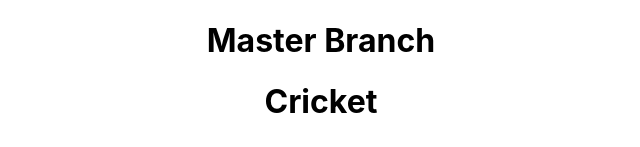
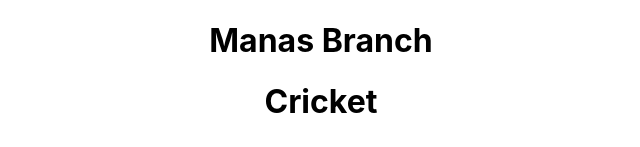
Before and after one commit to prachir1501/bhaukaalapp, a React (Create React App) app: page / in a window 1280 px wide. Shown: the top 147 px of the page, without its empty margins (319-959 px from the left). Built offline with nearby package versions, Linux system fonts and the light colour scheme.

Commit message:
initialised my branch

```diff
--- a/src/App.js
+++ b/src/App.js
@@ -12,7 +12,7 @@ import Header from './header'
 function App() {
   return (
     <div className="App">
-      <h1>Master Branch</h1>
+      <h1>Manas Branch </h1>
       <Cricket/>
       <News/>
       <Food/>
```
